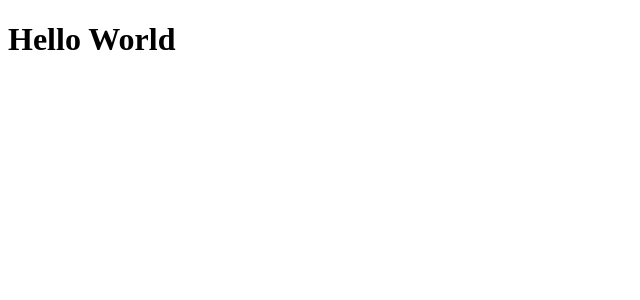
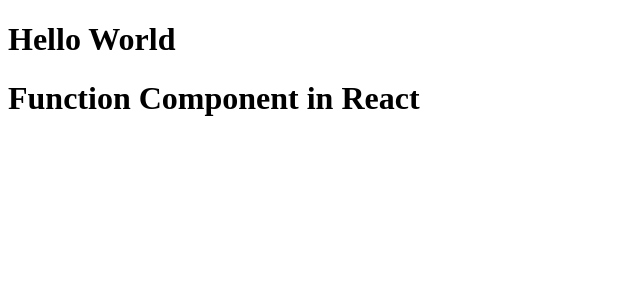
Before and after one commit to asif-mohmd/DocumentingReactJourney, a React (Vite) app in the folder React CDN/: page / in a window 1280 px wide. Shown: the top 300 px of the page, without its empty margins (0-640 px from the left). Built offline with nearby package versions, Linux system fonts and the light colour scheme.

Commit message:
Importing one component to another in single page

```diff
--- a/React CDN/App.js
+++ b/React CDN/App.js
@@ -4,7 +4,7 @@
 
 // normal React Element
 
-const heading = (
+const Heading2 = () => (
     <h1 className="head" tabIndex="5">
         Hello World
     </h1>
@@ -12,9 +12,12 @@
 
 // React Functional Component
  const HeadingComponent = () =>(
-    <h1 className="heading">Function Component in React</h1>
+    <div className="container">
+        <Heading2/>
+        <h1 className="heading">Function Component in React</h1>
+    </div>
  )
 
 const root = ReactDOM.createRoot(document.getElementById("root"))
 
-root.render(heading)
+root.render(<HeadingComponent/>)
```
